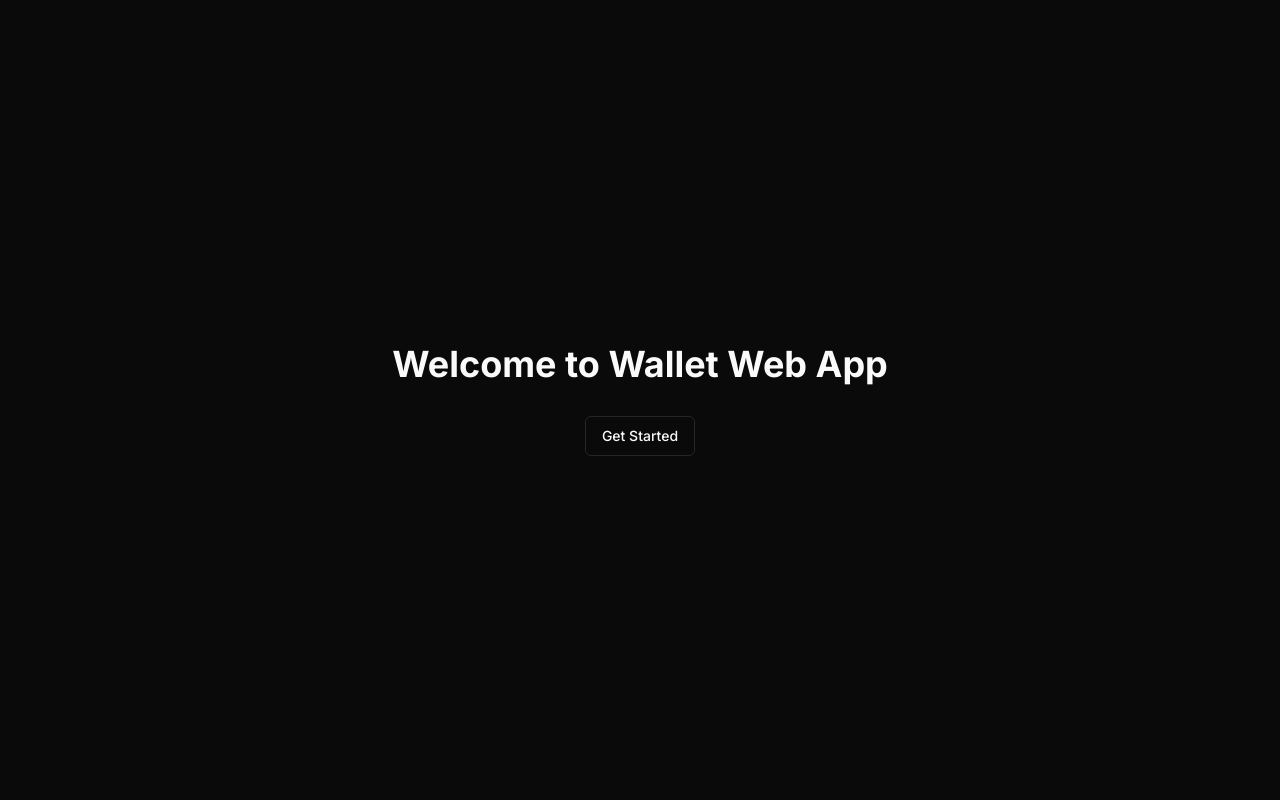
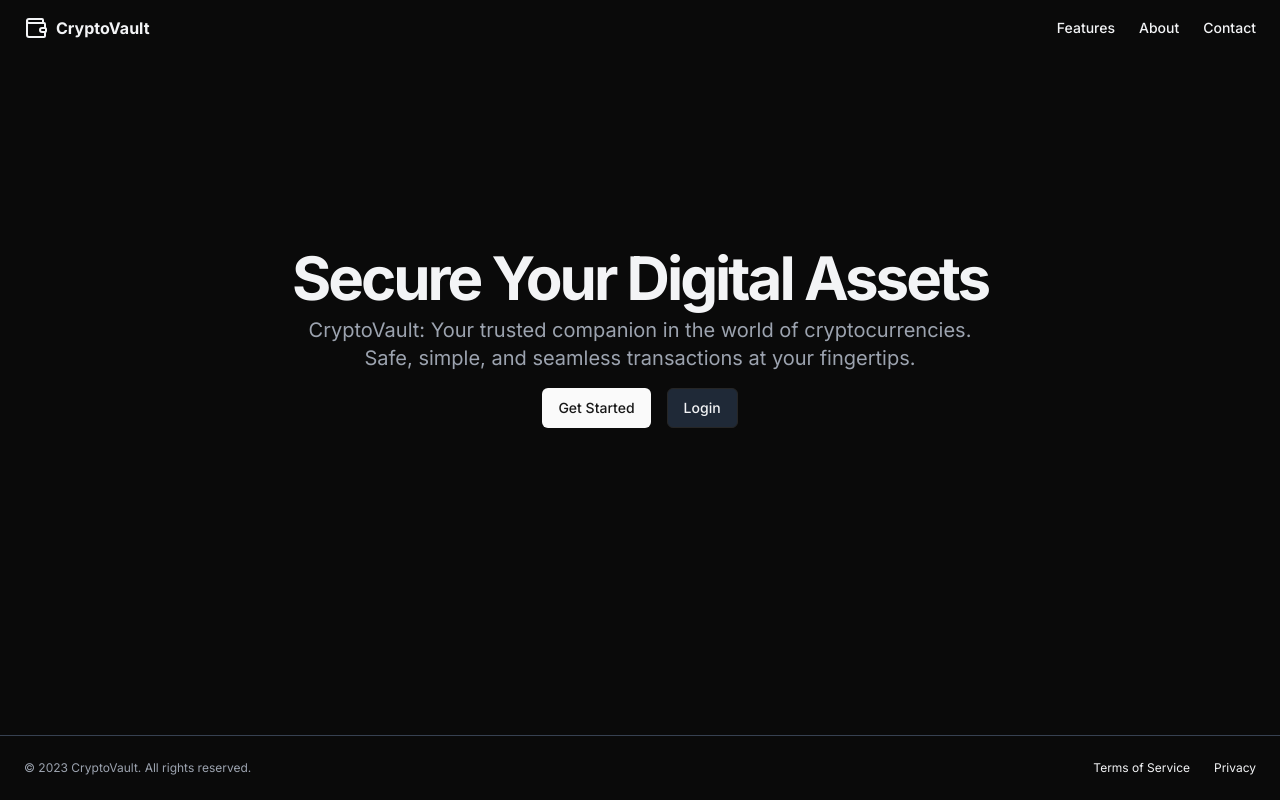
Before and after one commit to nihar-hegde/wallet, a Next.js app: page / in a window 1280 px wide. Built offline with nearby package versions, Linux system fonts and the light colour scheme.

Commit message:
changed landing page design

```diff
--- a/src/app/dashboard/page.tsx
+++ b/src/app/dashboard/page.tsx
@@ -6,15 +6,15 @@ import React, { useState } from "react";
 const DashboardPage = () => {
   const [isUnlocked, setIsUnlocked] = useState(false);
 
-  // if (!isUnlocked) {
-  //   return (
-  //     <div className="h-screen flex justify-center items-center">
-  //       <div className="bg-neutral-900 p-10 rounded-xl w-[400px]">
-  //         <PasswordVerification onSuccess={() => setIsUnlocked(true)} />
-  //       </div>
-  //     </div>
-  //   );
-  // }
+  if (!isUnlocked) {
+    return (
+      <div className="h-screen flex justify-center items-center">
+        <div className="bg-neutral-900 p-10 rounded-xl w-[400px]">
+          <PasswordVerification onSuccess={() => setIsUnlocked(true)} />
+        </div>
+      </div>
+    );
+  }
 
   return (
     <div className="flex items-center justify-center h-screen">
--- a/src/app/page.tsx
+++ b/src/app/page.tsx
@@ -1,16 +1,78 @@
-import { buttonVariants } from "@/components/ui/button";
+import { Button } from "@/components/ui/button";
 import Link from "next/link";
+import { Wallet } from "lucide-react";
 
 export default function Home() {
   return (
-    <div className="flex flex-col items-center justify-center min-h-screen ">
-      <h1 className="text-4xl font-bold mb-8">Welcome to Wallet Web App</h1>
-      <Link
-        href={"/onboarding/1"}
-        className={buttonVariants({ variant: "outline" })}
-      >
-        Get Started
-      </Link>
+    <div className="flex flex-col min-h-screen bg-neutral-950 text-gray-100">
+      <header className="px-4 lg:px-6 h-14 flex items-center">
+        <Link className="flex items-center justify-center" href="#">
+          <Wallet className="h-6 w-6 mr-2" />
+          <span className="font-bold">CryptoVault</span>
+        </Link>
+        <nav className="ml-auto flex gap-4 sm:gap-6">
+          <Link
+            className="text-sm font-medium hover:underline underline-offset-4"
+            href="#"
+          >
+            Features
+          </Link>
+          <Link
+            className="text-sm font-medium hover:underline underline-offset-4"
+            href="#"
+          >
+            About
+          </Link>
+          <Link
+            className="text-sm font-medium hover:underline underline-offset-4"
+            href="#"
+          >
+            Contact
+          </Link>
+        </nav>
+      </header>
+      <main className="flex-1">
+        <section className="w-full py-12 md:py-24 lg:py-32 xl:py-48 flex flex-col items-center justify-center">
+          <div className="container px-4 md:px-6">
+            <div className="flex flex-col items-center space-y-4 text-center">
+              <div className="space-y-2">
+                <h1 className="text-3xl font-bold tracking-tighter sm:text-4xl md:text-5xl lg:text-6xl/none">
+                  Secure Your Digital Assets
+                </h1>
+                <p className="mx-auto max-w-[700px] text-gray-400 md:text-xl">
+                  CryptoVault: Your trusted companion in the world of
+                  cryptocurrencies. Safe, simple, and seamless transactions at
+                  your fingertips.
+                </p>
+              </div>
+              <div className="space-x-4">
+                <Button className="bg-primary hover:bg-primary/90">
+                  <Link href="/onboarding/1">Get Started</Link>
+                </Button>
+                <Button
+                  variant="outline"
+                  className="bg-gray-800 text-gray-100 hover:bg-gray-700"
+                >
+                  <Link href="/dashboard">Login</Link>
+                </Button>
+              </div>
+            </div>
+          </div>
+        </section>
+      </main>
+      <footer className="flex flex-col gap-2 sm:flex-row py-6 w-full shrink-0 items-center px-4 md:px-6 border-t border-gray-700">
+        <p className="text-xs text-gray-400">
+          © 2023 CryptoVault. All rights reserved.
+        </p>
+        <nav className="sm:ml-auto flex gap-4 sm:gap-6">
+          <Link className="text-xs hover:underline underline-offset-4" href="#">
+            Terms of Service
+          </Link>
+          <Link className="text-xs hover:underline underline-offset-4" href="#">
+            Privacy
+          </Link>
+        </nav>
+      </footer>
     </div>
   );
 }
```
